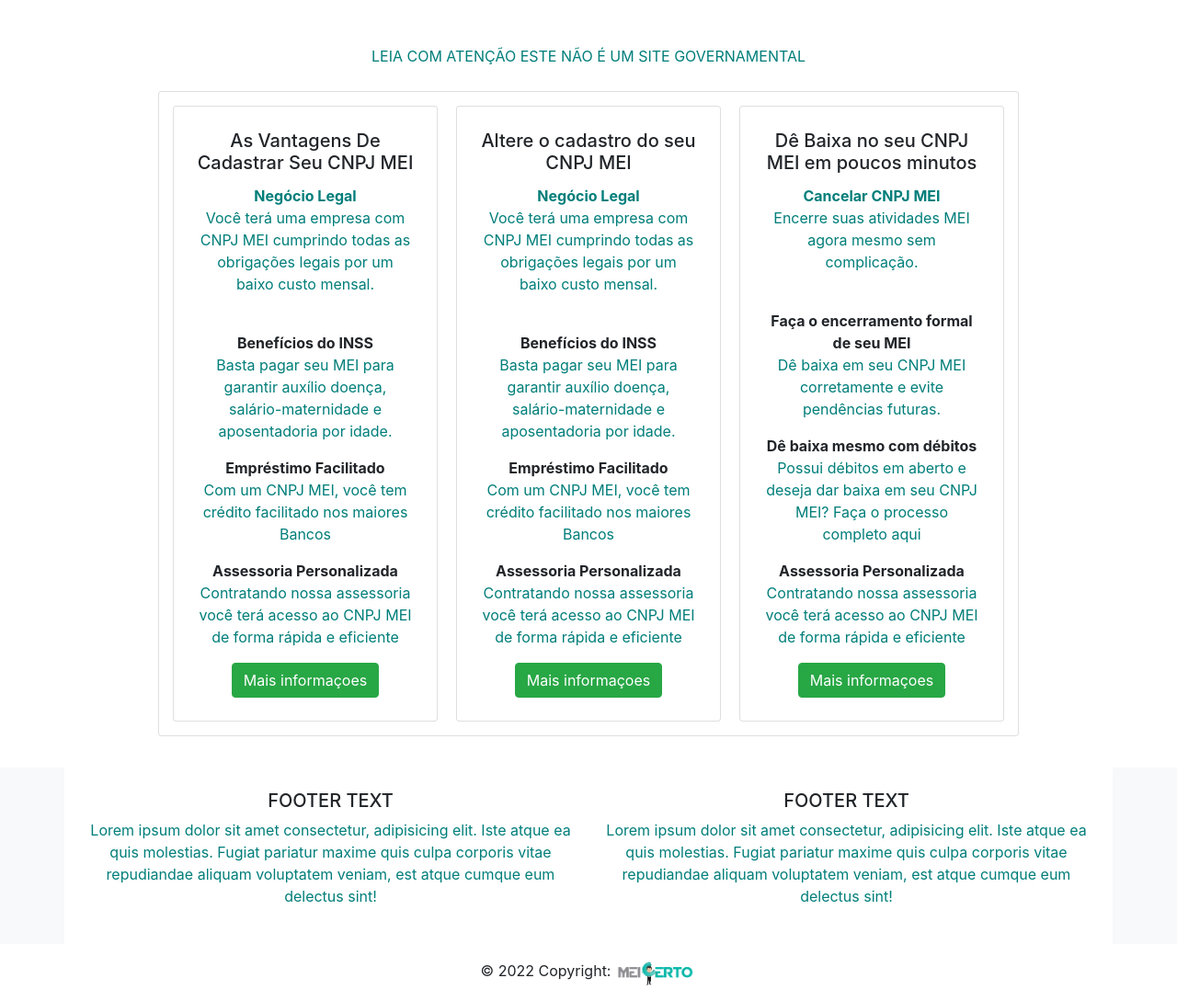
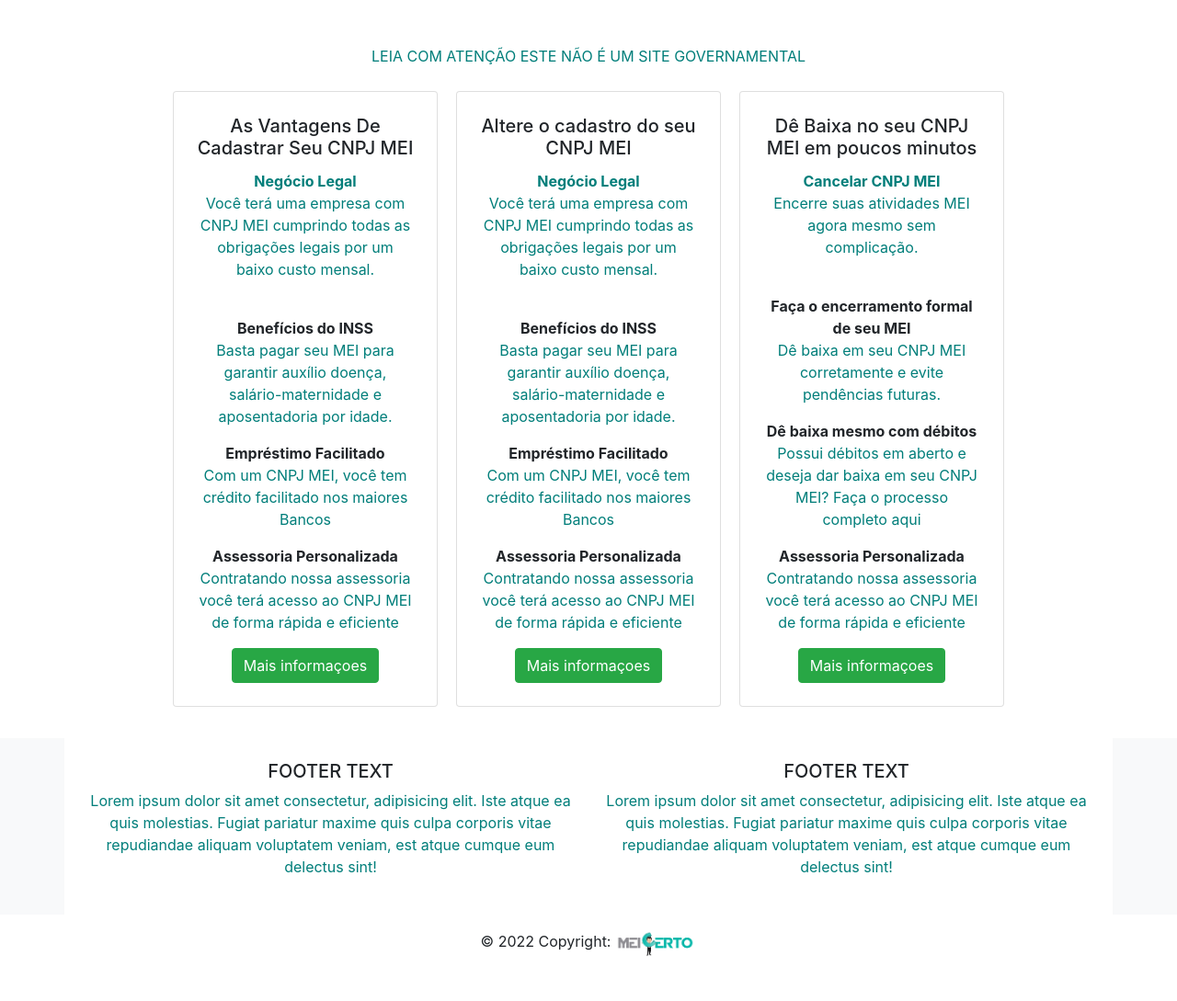
Before and after one commit to santosgv/poc.siglepage, a Django app: template plataforma/templates/home.html in a window 1280 px wide. Shown: the part 651-1740 px from the top of the page at 92% size. After the commit the page ends 1691 px from the top, so only its background shows below. Run offline with Django 4.2, Linux system fonts and the light colour scheme; the template is opened without the code that fills it, so the values that code supplies are empty; some libraries are stand-ins or nearby versions.

Commit message:
ajuste de section

```diff
--- a/plataforma/templates/home.html
+++ b/plataforma/templates/home.html
@@ -28,7 +28,6 @@ Pagina Principal
     </div>
     <section id="menu-itens">
       <div class="row">
-      <div id="menu" class="card text-center">
         <div class="container text-center">
           <div class="row">
             <div class="card" style="width: 18rem">
@@ -125,7 +124,7 @@ Pagina Principal
             </div>
             </div>
           </div>
-        </div>
+
       </div>
     </div>
     </section>
```
